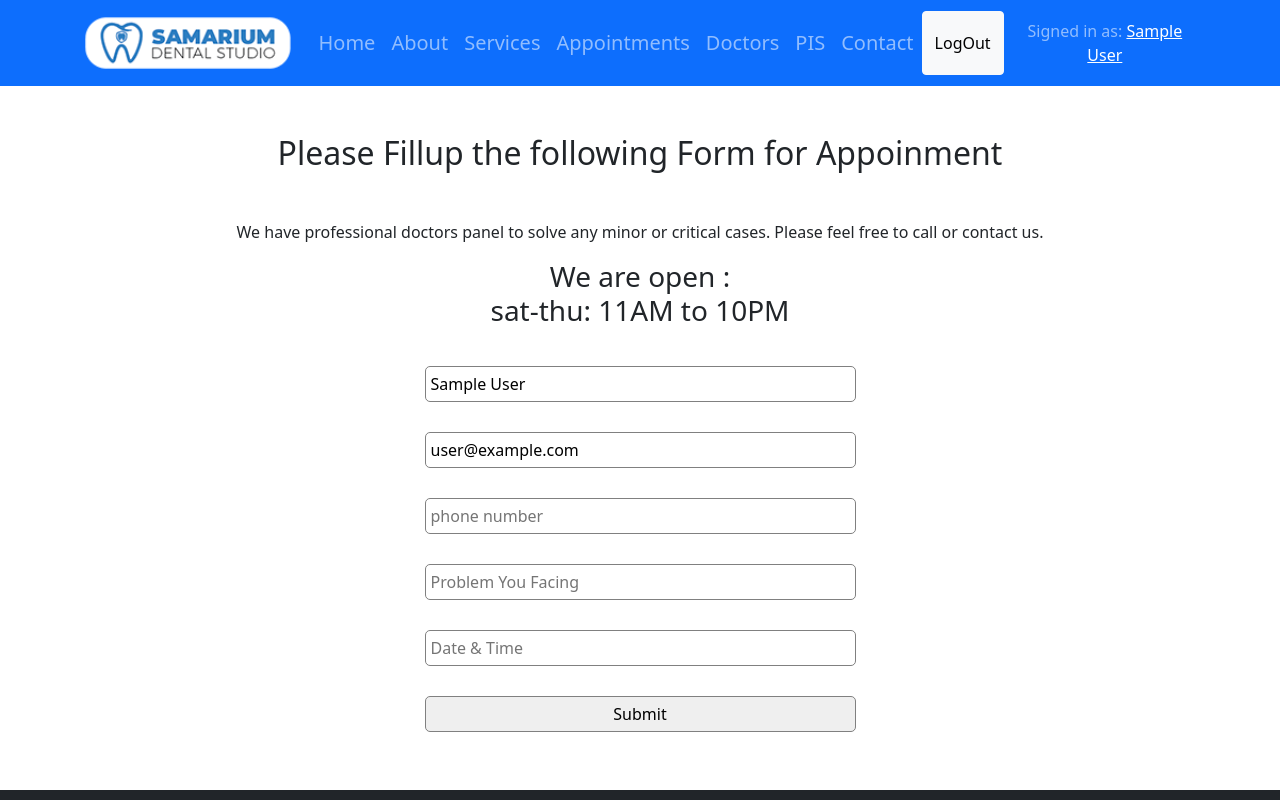
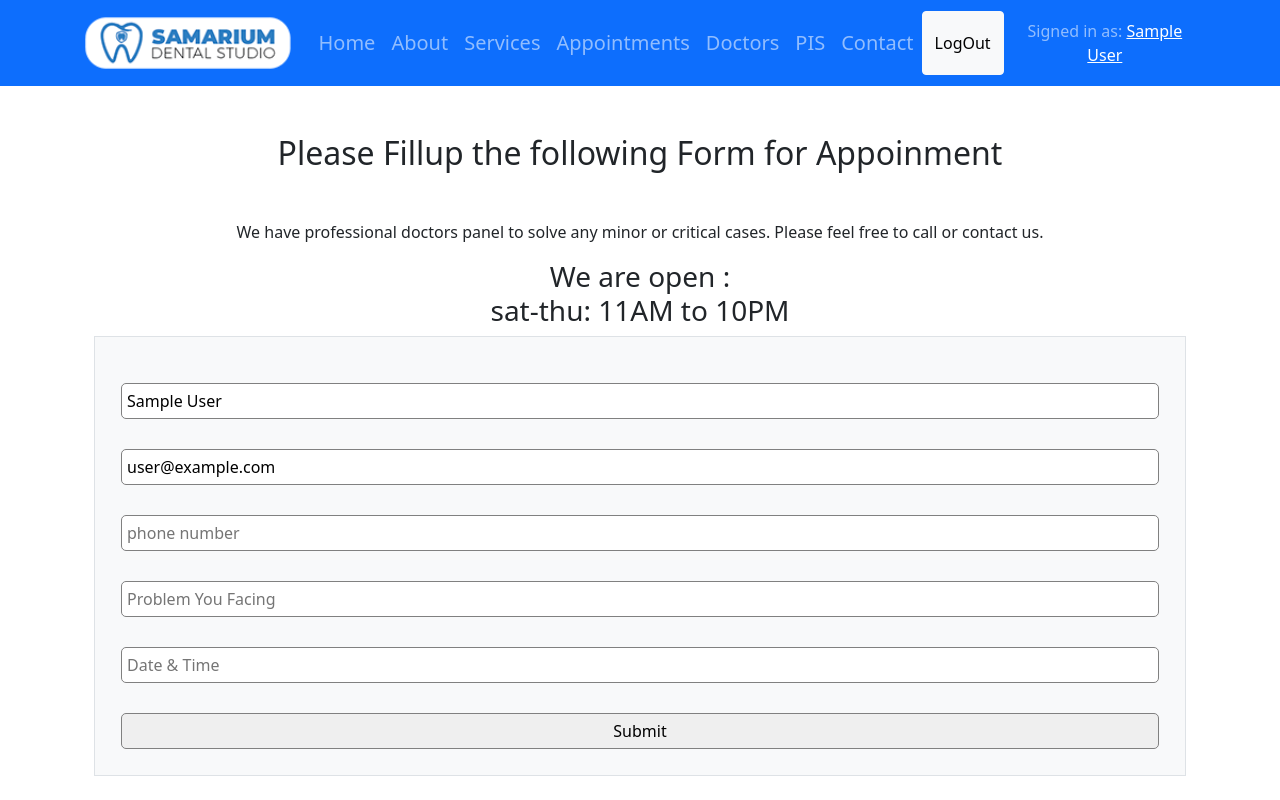
Before and after one commit to mukitur/Samarium-Dental-Studio, a React (Create React App) app: page /appoinments in a window 1280 px wide. Shown: the top 800 px of the page. Built offline with nearby package versions, Linux system fonts and the light colour scheme; no server answers; sample sign-in values are in the browser's storage.

Commit message:
ui updates

```diff
--- a/src/Pages/Home/Appoinments/Appoinments.js
+++ b/src/Pages/Home/Appoinments/Appoinments.js
@@ -1,5 +1,5 @@
 import React from 'react';
-import { Col, Container, Row } from 'react-bootstrap';
+import { Container} from 'react-bootstrap';
 import { useForm } from 'react-hook-form';
 import useAuth from '../../../hooks/useAuth';
 import './Appoinments.css';
@@ -17,9 +17,10 @@ const Appoinments = () => {
                 <h2 className="my-5">Please Fillup the following Form for Appoinment</h2>
                 <p>We have professional doctors panel to solve any minor or critical cases. Please feel free to call or contact us.</p>
                 <h3>We are open : <br/> sat-thu: 11AM to 10PM </h3>
-            <Row className="text-start">
-                <Col></Col>
-                <Col xs={5}>
+                    <div className="container overflow-hidden">
+                        <div className="row gx-5">
+                            <div className="col">
+                                <div className="p-3 border bg-light">
                                     <form className="Appoinments-form" onSubmit={handleSubmit(onSubmit)}>
                                         <input defaultValue={user.displayName} {...register("name")} />
                                         <input defaultValue={user.email} {...register("email", { required: true })} />
@@ -27,22 +28,13 @@ const Appoinments = () => {
                                         <input placeholder="phone number" defaultValue="" {...register("phone")} />
                                         <input placeholder="Problem You Facing" defaultValue="" {...register("Problem Details")} />
                                         <input placeholder="Date & Time" defaultValue="" {...register("Date")} />
-                        <input type="submit"/>
+                                        <input type="submit" efaultValue="Appointment"/>
                                     </form>
-                </Col>
-                <Col></Col>
-            </Row>
+                                </div>
+                            </div>
+                        </div>
+                    </div>
             </Container>
-
-
-
-
-
-
-
-
-
-
         </div>
     );
 };
```
Lines whose indentation alone changed are shown as unchanged.
